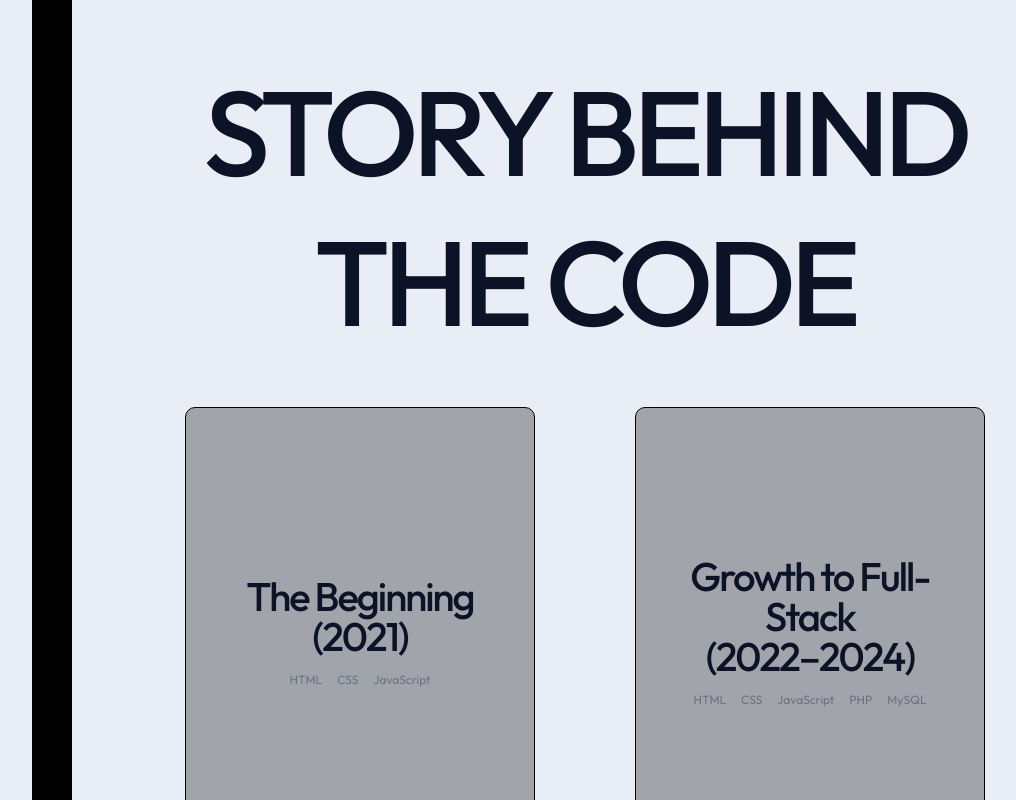
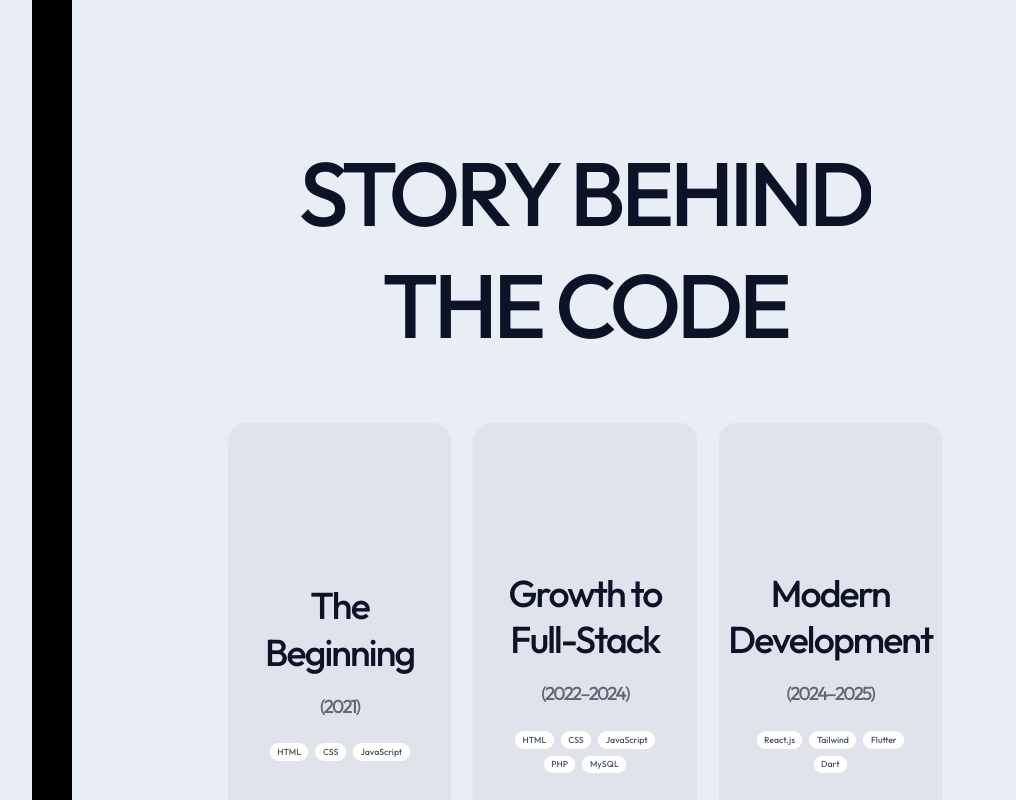
Before and after one commit to PaperNsalt/react-portfolio, a React (Vite) app: page / in a window 1280 px wide. Shown: the part 3180-3980 px from the top of the page, without its empty margins (75-1091 px from the left). Built offline with nearby package versions, Linux system fonts and the light colour scheme.

Commit message:
Update Section5 in MainSection

```diff
--- a/src/components/FlipCardComponent.jsx
+++ b/src/components/FlipCardComponent.jsx
@@ -1,55 +1,87 @@
+import React, { useState } from "react";
+import { motion } from "framer-motion";
+
 function FlipCard({
   title,
   subtitle,
   technologies = [],
   description,
-  width = "w-[350px]",
-  height = "h-[450px]",
+  // Note: I removed width/height props because you are using
+  // responsive Tailwind classes (w-full, h-[450px]) in the JSX below.
 }) {
+  // --- FIX: Logic must be INSIDE the function body, not the parameter list ---
+
+  const [isFlipped, setIsFlipped] = useState(false);
+  const [isAnimating, setIsAnimating] = useState(false);
+
+  function handleFlip() {
+    if (!isAnimating) {
+      setIsFlipped(!isFlipped);
+      setIsAnimating(true);
+    }
+  }
+
   return (
     <div
-      className={`anim ${width} ${height} max-[426px]:w-[260px] mx-auto
-      [perspective:1000px] cursor-pointer group`}
+      // Added brackets [] to perspective to ensure it works without custom config
+      className="w-full h-[450px] sm:h-[500px] cursor-pointer [perspective:1000px] group"
+      onMouseEnter={() => setIsFlipped(true)}
+      onMouseLeave={() => setIsFlipped(false)}
+      onClick={handleFlip}
     >
-      <div
-        className="relative w-full h-full
-        transition-transform duration-[600ms]
-        [transform-style:preserve-3d]
-        group-hover:[transform:rotateY(180deg)]"
+      <motion.div
+        initial={false}
+        animate={{ rotateY: isFlipped ? 180 : 0 }}
+        transition={{ duration: 0.6, animationDirection: "normal" }}
+        onAnimationComplete={() => setIsAnimating(false)}
+        // Added brackets [] to transform-style
+        className="relative w-full h-full [transform-style:preserve-3d]"
       >
-        {/* FRONT */}
-        <div
-          className="absolute inset-0 flex flex-col items-center justify-center
-          bg-[#39393f]/40 border p-10 rounded-2xl
-          [backface-visibility:hidden]"
-        >
-          <h1 className="max-[426px]:text-[2.8rem] max-[426px]:leading-14 text-[4rem] tracking-tighter leading-16 font-medium text-center">
+        {/* --- FRONT FACE --- */}
+        <div className="absolute inset-0 [backface-visibility:hidden]">
+          <div className="h-full w-full flex flex-col items-center justify-center bg-[#39393f]/5 border border-white/20 p-6 sm:p-10 rounded-[2rem]">
+            <h1 className="text-4xl sm:text-5xl lg:text-6xl tracking-tighter leading-tight font-medium text-center">
               {title}
-            {subtitle && <br />}
+              {subtitle && (
+                <>
+                  <br />
+                  <span className="text-2xl sm:text-3xl opacity-60">
                     {subtitle}
+                  </span>
+                </>
+              )}
             </h1>
 
-          <div className="flex flex-row gap-6 justify-center items-center flex-wrap mt-6">
+            <div className="flex flex-row gap-2 justify-center items-center flex-wrap mt-6 sm:mt-8">
               {technologies.map((tech, index) => (
-              <h3 key={index} className="text-gray-500">
+                <span
+                  key={index}
+                  className="px-3 py-1 bg-white border border-black/10 rounded-full text-xs sm:text-sm font-medium text-gray-600"
+                >
                   {tech}
-              </h3>
+                </span>
               ))}
+            </div>
+
+            {/* Mobile Hint */}
+            <div className="md:hidden absolute bottom-6 text-xs text-gray-400 animate-pulse">
+              Tap to read more
+            </div>
           </div>
         </div>
 
-        {/* BACK */}
+        {/* --- BACK FACE --- */}
         <div
-          className="absolute inset-0 flex items-center justify-center
-          bg-[#f2552e] p-10 rounded-2xl
-          [transform:rotateY(180deg)]
-          [backface-visibility:hidden]"
+          className="absolute inset-0 [backface-visibility:hidden]"
+          style={{ transform: "rotateY(180deg)" }}
         >
-          <p className="text-[1.4rem] text-white">
+          <div className="h-full w-full flex flex-col items-center justify-center bg-[#f2552e] p-6 sm:p-10 rounded-[2rem] text-white">
+            <p className="text-lg sm:text-xl lg:text-2xl text-justify leading-relaxed font-light">
               {description}
             </p>
           </div>
         </div>
+      </motion.div>
     </div>
   );
 }
--- a/src/components/StoryCard.jsx
+++ b/src/components/StoryCard.jsx
@@ -1,38 +1,86 @@
 import FlipCard from "./FlipCardComponent";
+import React, { useState } from "react";
+import { motion } from "framer-motion";
 
 function StoryCard() {
+  const containerVars = {
+    initial: {},
+    animate: {
+      transition: {
+        staggerChildren: 0.1,
+        delayChildren: 0.2,
+      },
+    },
+  };
+
+  const revealVars = {
+    initial: { y: "110%" },
+    animate: {
+      y: "0%",
+      transition: { duration: 1, ease: [0.22, 1, 0.36, 1] },
+    },
+  };
+
+  const fadeVars = {
+    initial: { opacity: 0, y: 30 },
+    animate: {
+      opacity: 1,
+      y: 0,
+      transition: { duration: 0.8, ease: "easeOut" },
+    },
+  };
   return (
     <>
-      <div className="flex justify-center items-center">
-        <h1 className="anim text-left max-[426px]:text-[4rem] max-[426px]:leading-16 md:text-[7rem] lg:text-[10rem] xl:text-[12rem] xl:leading-60 font-medium tracking-tighter md:leading-30 md:text-center max-[426px]:text-center">
-          STORY BEHIND THE CODE
-        </h1>
+      <section className="w-full border-black p-6 sm:p-10 md:p-20 xl:p-32 overflow-hidden">
+      <motion.div
+        variants={containerVars}
+        initial="initial"
+        whileInView="animate"
+        viewport={{ once: true, margin: "-100px" }}
+      >
+        {/* --- TITLE --- */}
+        <div className="flex justify-center items-center mb-16 xl:mb-24">
+          <div className="overflow-hidden text-center">
+            <motion.h1
+              variants={revealVars}
+              className="text-5xl sm:text-6xl md:text-8xl lg:text-[7rem] xl:text-[9rem] font-medium tracking-tighter leading-tight"
+            >
+              STORY BEHIND <br className="hidden md:block" /> THE CODE
+            </motion.h1>
+          </div>
         </div>
 
-      <div className="anim grid grid-cols-[repeat(auto-fit,minmax(320px,1fr))] items-center justify-center gap-10 md:mt-0 lg:mt-10 xl:mt-20">
-        {/* card1 */}
+        {/* --- GRID --- */}
+        <div className="grid grid-cols-1 md:grid-cols-2 xl:grid-cols-3 gap-8">
+          <motion.div variants={fadeVars}>
             <FlipCard
               title="The Beginning"
               subtitle="(2021)"
               technologies={["HTML", "CSS", "JavaScript"]}
               description="In 2021, I began my journey into web development by creating simple static web pages. This phase focused on mastering the fundamentals of HTML, CSS, and JavaScript."
             />
+          </motion.div>
 
+          <motion.div variants={fadeVars}>
             <FlipCard
-      title = "Growth to Full-Stack"
-      subtitle= "(2022–2024)"
+              title="Growth to Full-Stack"
+              subtitle="(2022–2024)"
               technologies={["HTML", "CSS", "JavaScript", "PHP", "MySQL"]}
-      description="From 2022 to early 2024, I continuously improved my skills by building more dynamic and responsive websites. During this period, I transitioned into full-stack development, using HTML, CSS, and JavaScript for the front-end while integrating PHP and MySQL on the back-end to manage data, authentication, and application logic. This stage strengthened my understanding of complete web systems and real-world development workflows."
+              description="From 2022 to early 2024, I continuously improved my skills by building more dynamic and responsive websites. I transitioned into full-stack development, utilizing PHP and MySQL for backend logic."
             />
+          </motion.div>
 
+          <motion.div variants={fadeVars}>
             <FlipCard
-      title= "Modern Web & App Development"
-      subtitle= "(2024–2025)"
+              title="Modern Development"
+              subtitle="(2024–2025)"
               technologies={["React.js", "Tailwind", "Flutter", "Dart"]}
-      description= "From 2024 to 2025, I expanded my skill set by adopting modern technologies for both web and mobile development. I started building web applications using React.js and Tailwind CSS to create fast, scalable, and visually modern interfaces, while also developing mobile applications using Flutter and Dart. This stage represents my growth into creating cross-platform, user-centered solutions with a strong focus on performance, design, and usability."
+              description="From 2024 to 2025, I expanded into modern frameworks. I started building scalable web apps with React.js and Tailwind, while also developing cross-platform mobile applications using Flutter."
             />
-
+          </motion.div>
         </div>
+      </motion.div>
+    </section>
     </>
   );
 }
```
Lines whose indentation alone changed are shown as unchanged.
